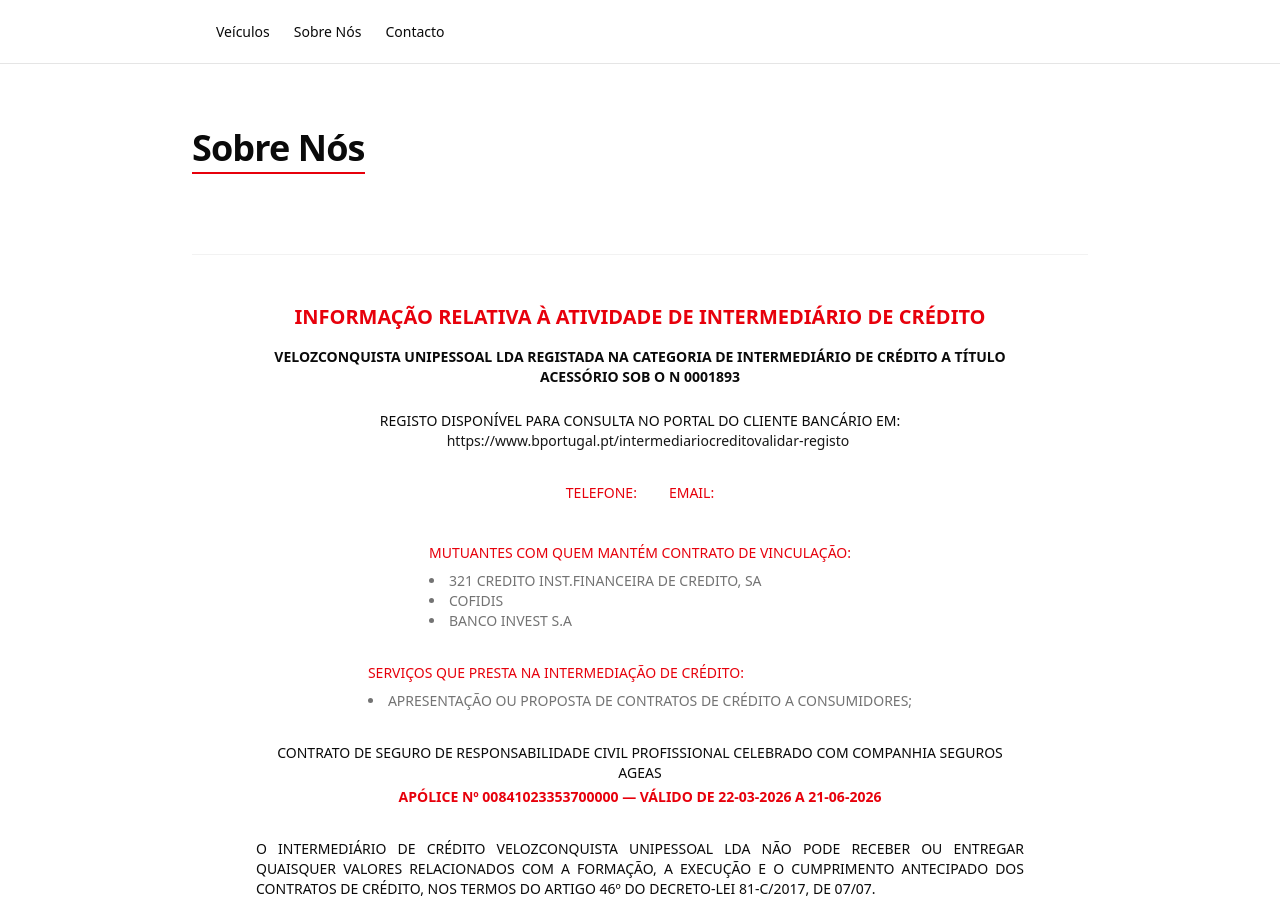
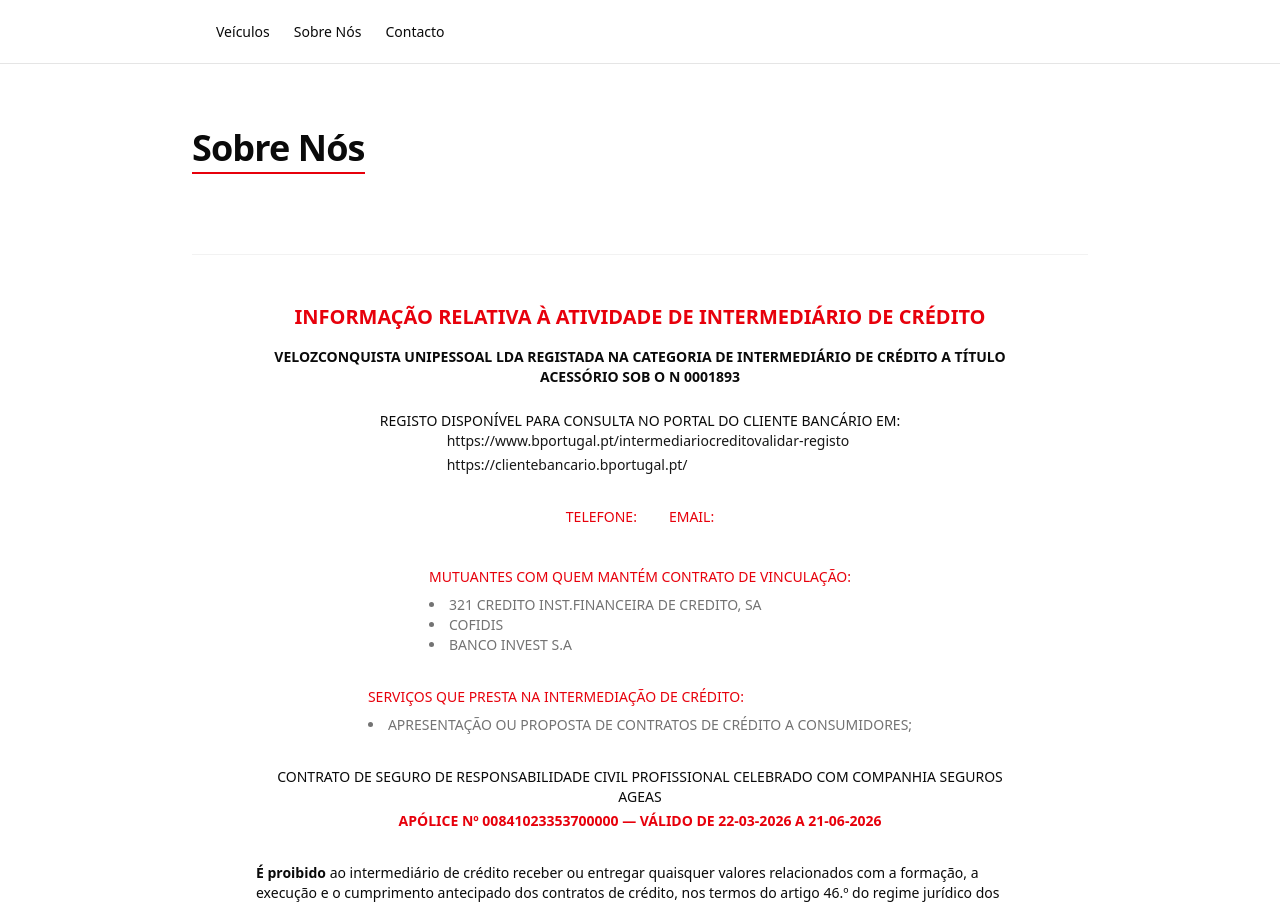
Before and after one commit to zepedroduarte/VelozConquista, a Next.js app in the folder fe/: page /sobre in a window 1280 px wide. Shown: the top 905 px of the page. Built offline with nearby package versions, Linux system fonts and the light colour scheme; no server answers.

Commit message:
Reg Changes in about

```diff
--- a/fe/src/app/(front-office)/sobre/page.tsx
+++ b/fe/src/app/(front-office)/sobre/page.tsx
@@ -60,6 +60,16 @@ export default function About() {
                                 https://www.bportugal.pt/intermediariocreditovalidar-registo
                             </Link>
                         </li>
+                        <li>
+                            <Link
+                                href="https://clientebancario.bportugal.pt/"
+                                target="_blank"
+                                rel="noopener noreferrer"
+                                className="hover:underline text-primary"
+                            >
+                                https://clientebancario.bportugal.pt/
+                            </Link>
+                        </li>
                     </ul>
                 </div>
 
@@ -102,9 +112,14 @@ export default function About() {
                     </p>
                 </div>
 
-                <p className="pt-4 text-sm text-justify">
-                    O INTERMEDIÁRIO DE CRÉDITO VELOZCONQUISTA UNIPESSOAL LDA NÃO PODE RECEBER OU ENTREGAR QUAISQUER VALORES RELACIONADOS COM A FORMAÇÃO, A EXECUÇÃO E O CUMPRIMENTO ANTECIPADO DOS CONTRATOS DE CRÉDITO, NOS TERMOS DO ARTIGO 46º DO DECRETO-LEI 81-C/2017, DE 07/07.
-                </p>
+                <div className="pt-4 text-left space-y-3 text-sm text-justify">
+                    <p>
+                        <span className="font-semibold">É proibido</span> ao intermediário de crédito receber ou entregar quaisquer valores relacionados com a formação, a execução e o cumprimento antecipado dos contratos de crédito, nos termos do artigo 46.º do regime jurídico dos intermediários de crédito, aprovado pelo Decreto-Lei n.º 81-C/2017, de 7 de julho.
+                    </p>
+                    <p>
+                        O intermediário de crédito atua sob nome e responsabilidade dos mutuantes com quem mantém vínculo.
+                    </p>
+                </div>
 
                 <p className="pt-2 text-sm font-semibold text-red-600">
                     A ATIVIDADE DE INTERMEDIÁRIO DE CRÉDITO DA VELOZCONQUISTA UNIPESSOAL LDA ESTÁ SUJEITA À SUPERVISÃO DO BANCO DE PORTUGAL
```
